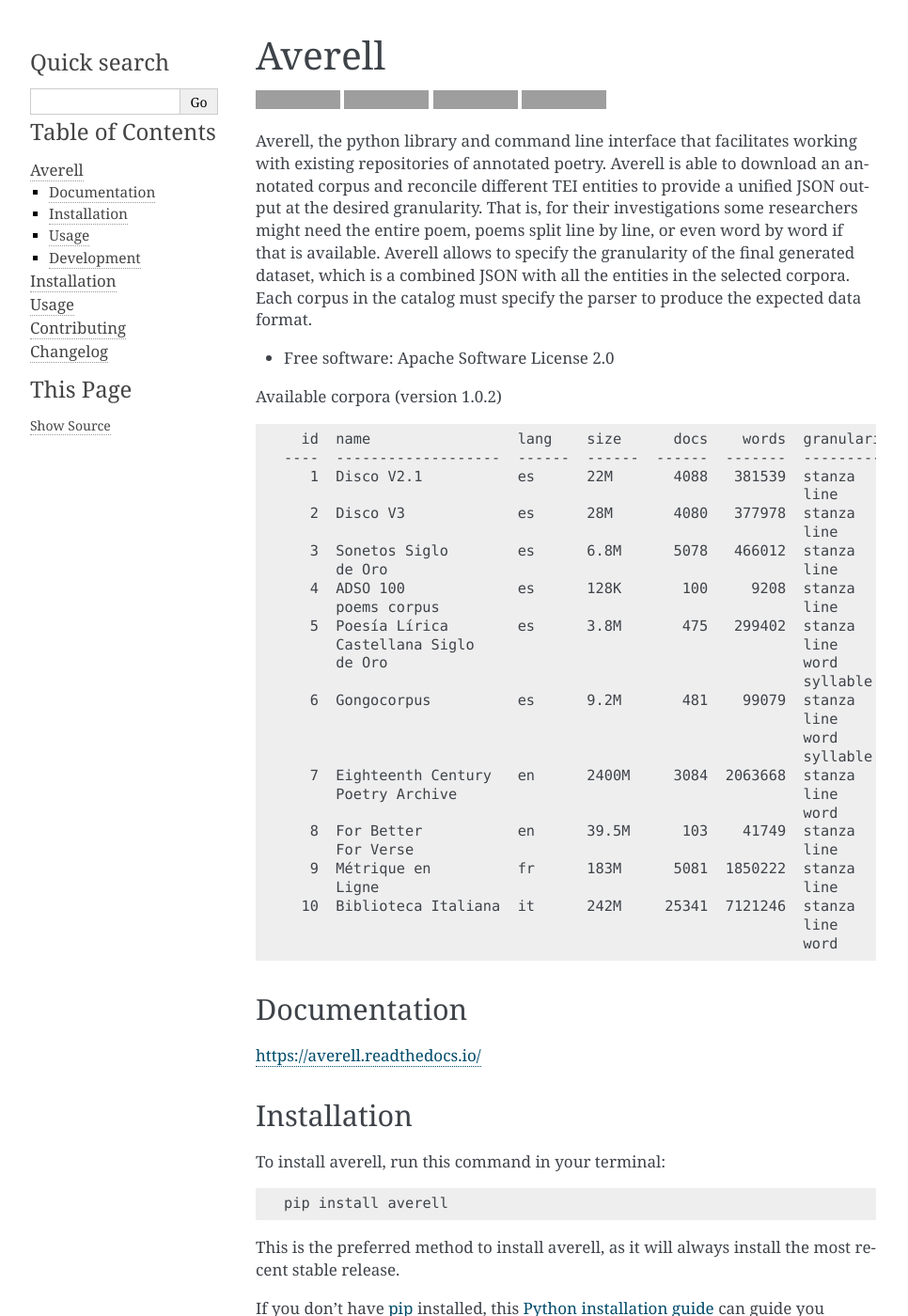
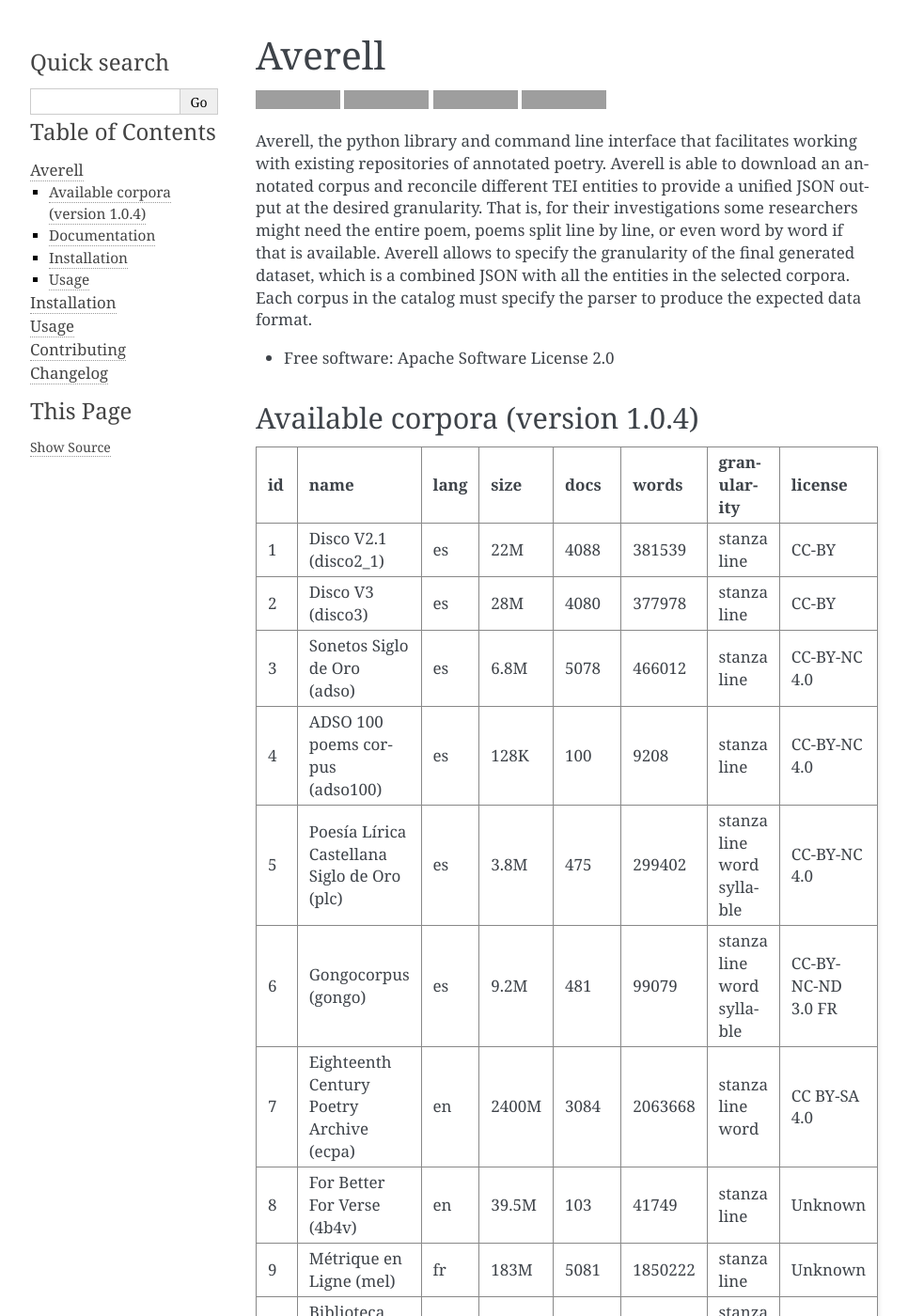
Before and after one commit to linhd-postdata/averell, a Sphinx documentation site: the page built from docs/readme.rst, in a window 1280 px wide and 1400 px high. Shown: the whole window at 94% size, without its empty margins (148-1114 px from the left). Built offline with Sphinx 7.4.7, drawn with Linux system fonts in a browser that asks for light colours; pages that are not in the unit, such as notebooks, are missing from menus; some of the changed text lies outside the part shown; grey boxes are pictures that could not be loaded.

```diff
--- a/README.rst
+++ b/README.rst
@@ -35,38 +35,43 @@ Each corpus in the catalog must specify the parser to produce the expected data
 
 * Free software: Apache Software License 2.0
 
-Available corpora (version 1.0.2)
 
-.. code-block:: text
+Available corpora (version 1.0.4)
+=================================
 
-      id  name                 lang    size      docs    words  granularity    license
-    ----  -------------------  ------  ------  ------  -------  -------------  -----------
-       1  Disco V2.1           es      22M       4088   381539  stanza         CC-BY
-                                                                line
-       2  Disco V3             es      28M       4080   377978  stanza         CC-BY
-                                                                line
-       3  Sonetos Siglo        es      6.8M      5078   466012  stanza         CC-BY-NC
-          de Oro                                                line           4.0
-       4  ADSO 100             es      128K       100     9208  stanza         CC-BY-NC
-          poems corpus                                          line           4.0
-       5  Poesía Lírica        es      3.8M       475   299402  stanza         CC-BY-NC
-          Castellana Siglo                                      line           4.0
-          de Oro                                                word
-                                                                syllable
-       6  Gongocorpus          es      9.2M       481    99079  stanza         CC-BY-NC-ND
-                                                                line           3.0
-                                                                word           FR
-                                                                syllable
-       7  Eighteenth Century   en      2400M     3084  2063668  stanza         CC
-          Poetry Archive                                        line           BY-SA
-                                                                word           4.0
-       8  For Better           en      39.5M      103    41749  stanza         Unknown
-          For Verse                                             line
-       9  Métrique en          fr      183M      5081  1850222  stanza         Unknown
-          Ligne                                                 line
-      10  Biblioteca Italiana  it      242M     25341  7121246  stanza         Unknown
-                                                                line
-                                                                word
+====  ===================  ======  ======  ======  =======  =============  ===========
+  id  name                 lang    size      docs    words  granularity    license
+====  ===================  ======  ======  ======  =======  =============  ===========
+   1  Disco V2.1           es      22M       4088   381539  stanza         CC-BY
+      (disco2_1)                                            line
+   2  Disco V3             es      28M       4080   377978  stanza         CC-BY
+      (disco3)                                              line
+   3  Sonetos Siglo        es      6.8M      5078   466012  stanza         CC-BY-NC
+      de Oro                                                line           4.0
+      (adso)
+   4  ADSO 100             es      128K       100     9208  stanza         CC-BY-NC
+      poems corpus                                          line           4.0
+      (adso100)
+   5  Poesía Lírica        es      3.8M       475   299402  stanza         CC-BY-NC
+      Castellana Siglo                                      line           4.0
+      de Oro                                                word
+      (plc)                                                 syllable
+   6  Gongocorpus (gongo)  es      9.2M       481    99079  stanza         CC-BY-NC-ND
+                                                            line           3.0
+                                                            word           FR
+                                                            syllable
+   7  Eighteenth Century   en      2400M     3084  2063668  stanza         CC
+      Poetry Archive                                        line           BY-SA
+      (ecpa)                                                word           4.0
+   8  For Better           en      39.5M      103    41749  stanza         Unknown
+      For Verse                                             line
+      (4b4v)
+   9  Métrique en          fr      183M      5081  1850222  stanza         Unknown
+      Ligne (mel)                                           line
+  10  Biblioteca Italiana  it      242M     25341  7121246  stanza         Unknown
+      (bibit)                                               line
+                                                            word
+====  ===================  ======  ======  ======  =======  =============  ===========
 
 
 Documentation
@@ -265,27 +275,24 @@ those corpora. Example of **two** random lines in the file mycorpora/export_1.js
         "stanza_type": "terceto"
     }
 
+By default, ``export`` will download corpora if needed. To avoid this behaviour, the flag ``--no-download`` can be passed in.
 
-Development
-===========
+Exported corpora can be easily loaded into Pandas
 
-To run the all tests run::
+.. code-block:: bash
 
-    tox
+    averell export adso100 --filename adso100.json
 
-Note, to combine the coverage data from all the tox environments run:
+.. code-block:: python
 
-.. list-table::
-    :widths: 10 90
-    :stub-columns: 1
+    import pandas as pd
 
-    - - Windows
-      - ::
+    adso100 = pd.read_json(open("adso100.json"))
 
-            set PYTEST_ADDOPTS=--cov-append
-            tox
 
-    - - Other
-      - ::
+A note on IDS
+-------------
 
-            PYTEST_ADDOPTS=--cov-append tox
+IDS can be numeric identifiers in the ``averell list`` output, corpus shortcodes (shown between parenthesis), the speciall literal ``all`` to refer to all corpora, or two-letter ISO language codes to refer to avaliable corpora in a specific language.
+
+For example, the command ``averell export 1 bibit fr`` will export DISCO V2.1, the Biblioteca Italiana poetry corpus, and all corpora tagged with the French languge tag in a single file spliting poems line by line.
--- a/docs/usage.rst
+++ b/docs/usage.rst
@@ -20,7 +20,7 @@ Visualization example of one of the available corpora:
       id  name                 lang    size      docs    words  granularity    license
     ----  -------------------  ------  ------  ------  -------  -------------  -----------
        1  Disco V2.1           es      22M       4088   381539  stanza         CC-BY
-                                                                line
+          (disco2_1)                                            line
 
 
 Download desired corpora into :file:`mycorpora` folder::
```
Also changed, not shown: other parts of README.rst (+5 -0 lines), 3 other files.
